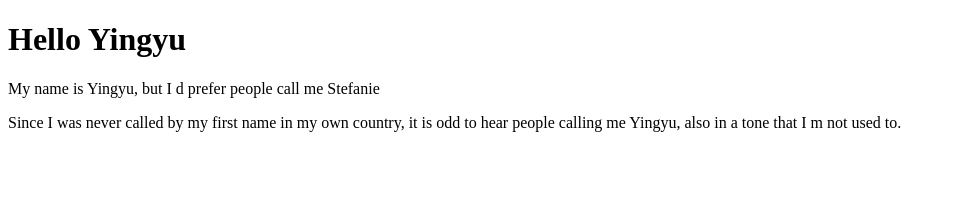
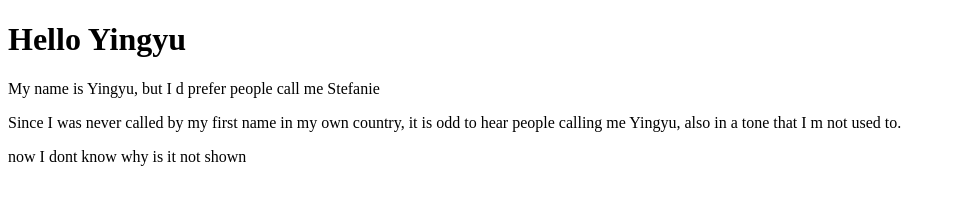
Before and after one commit to yingyuge/coursera-test, a plain HTML site: page site/index.html in a window 1280 px wide. Shown: the whole page, without its empty margins (0-956 px from the left). Drawn offline with Linux system fonts and the light colour scheme.

Commit message:
This is a second try

```diff
--- a/site/index.html
+++ b/site/index.html
@@ -10,5 +10,6 @@
 <h1>Hello Yingyu</h1>
 <p>My name is Yingyu, but I d prefer people call me Stefanie</p>
 <p>Since I was never called by my first name in my own country, it is odd to hear people calling me Yingyu, also in a tone that I m not used to.</p>
+<p>now I dont know why is it not shown</p>
 </body>
 </html>
```
